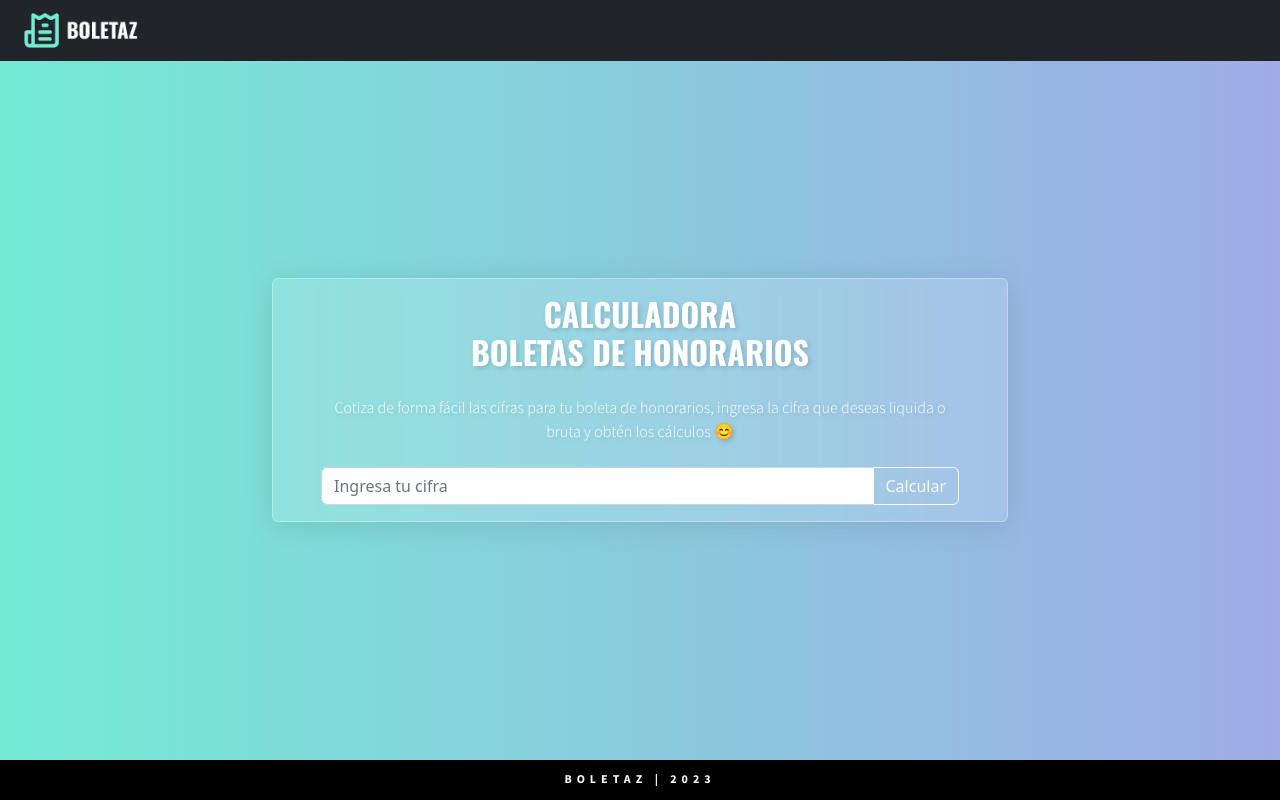
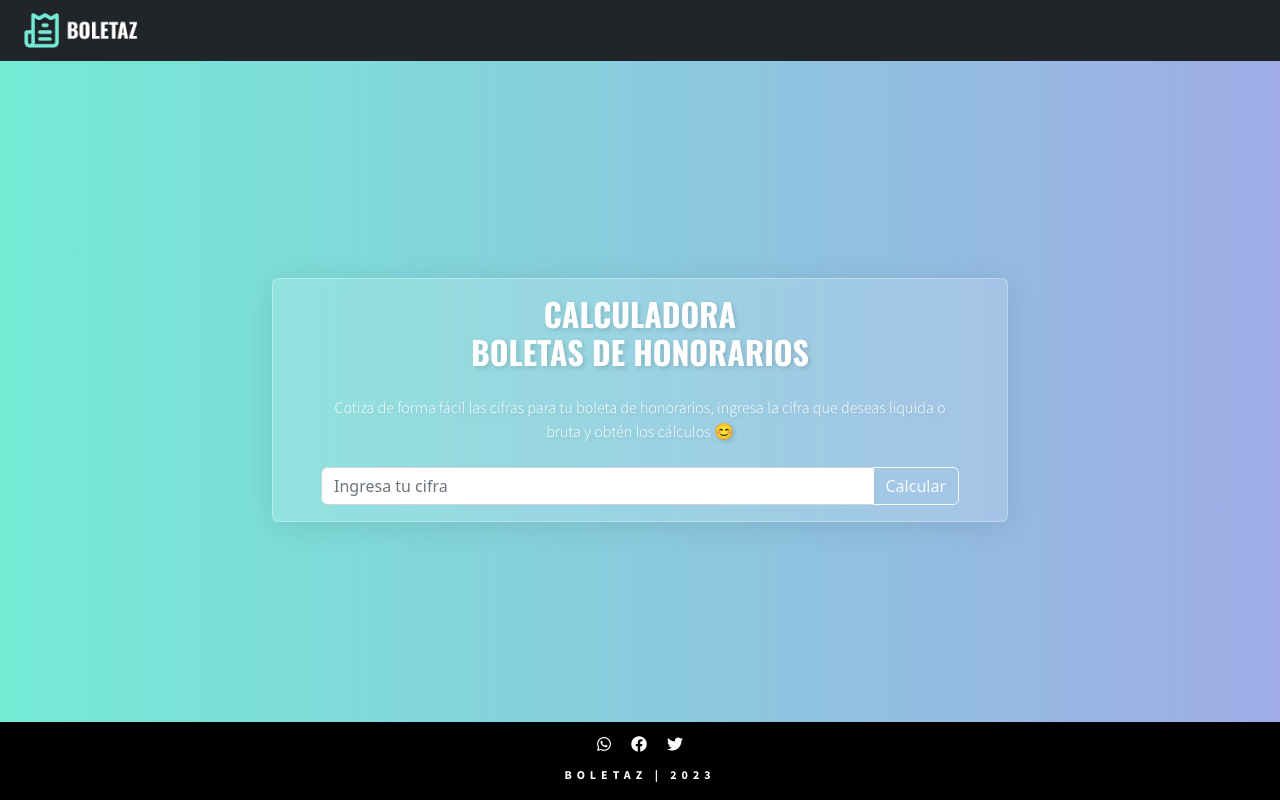
Before and after one commit to thesoftmoon/boleta-honor, a React (Create React App) app: page / in a window 1280 px wide. Built offline with nearby package versions, Linux system fonts and the light colour scheme.

Commit message:
added social networks in footer and some minor fix

```diff
--- a/public/index.html
+++ b/public/index.html
@@ -10,6 +10,7 @@
       content="Web site created using create-react-app"
     />
     <link rel="apple-touch-icon" href="%PUBLIC_URL%/logo192.png" />
+    <link rel="stylesheet" type="text/css" href="https://cdnjs.cloudflare.com/ajax/libs/font-awesome/6.3.0/css/all.min.css">
     <!--
       manifest.json provides metadata used when your web app is installed on a
       user's mobile device or desktop. See https://developers.google.com/web/fundamentals/web-app-manifest/
--- a/src/App.css
+++ b/src/App.css
@@ -41,8 +41,11 @@ footer {
   right: 0;
   left: 0;
   position: fixed;
-  height: 40px;
   background-color: black;
+}
+
+footer a {
+  color: #fff!important;
 }
 
 .footer-text {
@@ -65,3 +68,11 @@ footer {
   color: #fff!important;
   text-shadow: 2px 2px 5px #00000025;
 }
+
+.rrss {
+  margin-bottom: 10px;
+}
+
+.rrss a {
+  padding:  0px 10px;
+}
--- a/src/App.js
+++ b/src/App.js
@@ -1,6 +1,6 @@
 import "./App.css";
-import logo from './assets/logo-v02-boletaz.png'
-import MainCalculator from './MainCalculator.js';
+import logo from "./assets/logo-v02-boletaz.png";
+import MainCalculator from "./MainCalculator.js";
 
 function App() {
   const copyName = "Boletaz";
@@ -10,13 +10,26 @@ function App() {
     <div className="container">
       <nav className="navbar navbar-dark bg-dark fixed-top">
         <a className="navbar-brand ms-4" href="#">
-        <img src={logo} className="App-logo" alt="logo" height='35'/>
+          <img src={logo} className="App-logo" alt="logo" height="35" />
         </a>
       </nav>
 
       <MainCalculator />
 
       <footer className="row">
+      <div className="col-12 text-center rrss">
+            <a href="https://api.whatsapp.com/send?text=https://github.com/thesoftmoon" target='_blank' rel="noreferrer">
+              <i className="fa-brands fa-whatsapp"></i>
+            </a>
+
+            <a href="https://www.facebook.com/sharer/sharer.php?u=https://github.com/thesoftmoon" target='_blank' rel="noreferrer">
+            <i class="fa-brands fa-facebook"></i>
+            </a>
+
+            <a href="https://twitter.com/intent/tweet?url=https://github.com/thesoftmoon&text=Calcula%20f%C3%A1cilmente%20tu%20boleta%20de%20honorarios%20con%20esta%20app" target='_blank' rel="noreferrer">
+            <i class="fa-brands fa-twitter"></i>
+            </a>
+          </div>
         <div className="col-12">
           <p className="footer-text">{copyYear}</p>
         </div>
--- a/src/MainCalculator.js
+++ b/src/MainCalculator.js
@@ -58,9 +58,9 @@ function MainCalculator() {
   }
 
   const limiter = (e)=>{
-    //e.target.value.replace(/[^0-9]/g, "");
-    if (e.target.value.length > e.target.maxLength)
-                e.target.value = e.target.value.slice(0,e.target.maxLength);
+    if (e.target.value.length > e.target.maxLength){
+      e.target.value = e.target.value.slice(0,e.target.maxLength);
+    }
   }
 
   return (
@@ -84,7 +84,7 @@ function MainCalculator() {
               onChange={(e) => setMainValue(+e.target.value)}
               value={mainValue}
               onInput={limiter}
-              maxlength = {10}
+              maxLength = {10}
             />
 
             <button
```
